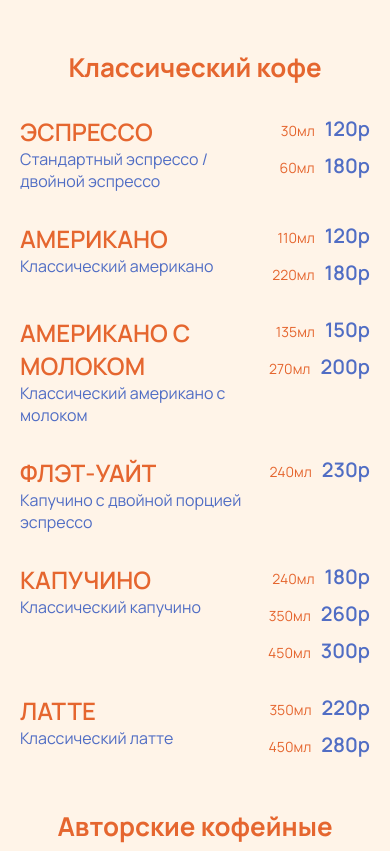
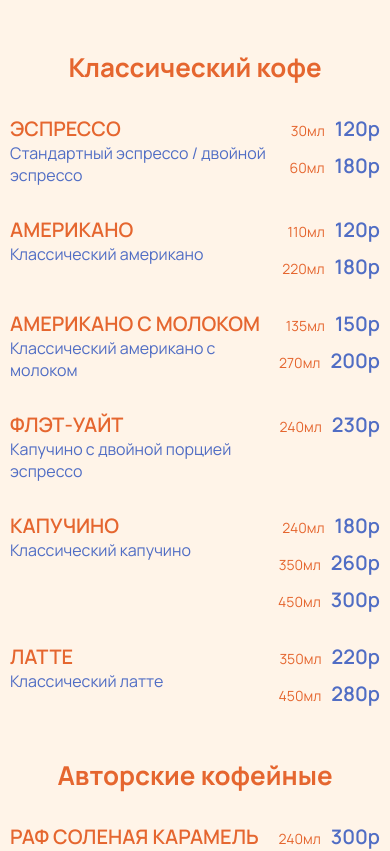
Before and after one commit to KOFETA/KOFETA, a React (Vite) app: page / in a window 390 px wide. Shown: the part 2486-3337 px from the top of the page. Built offline with nearby package versions, Linux system fonts and the light colour scheme.

Commit message:
101 change

```diff
--- a/src/components/Catalog/card.css
+++ b/src/components/Catalog/card.css
@@ -158,6 +158,12 @@
 }
 
 @media (min-width: 320px) and (max-width: 400px) {
+  .card_without-image {
+    padding: 0 10px;
+  }
+  .card_without-image .card__titleBlock-title {
+    font-size: 20px;
+  }
   .cold .card_without-image {
     padding: 0 10px;
   }
--- a/src/components/Catalog/card.scss
+++ b/src/components/Catalog/card.scss
@@ -198,6 +198,17 @@
 
 
 @media (min-width: 320px) and (max-width: 400px){
+    .card_without-image{
+            padding: 0 10px;
+            .card{
+                &__titleBlock{
+                    &-title{
+                        font-size: 20px;
+                    }
+                }
+            }
+        }
+
     .cold{
     .card_without-image{
         padding: 0 10px;
```
Also changed, not shown: 2 other files (tests, documents, lock files or other folders).
